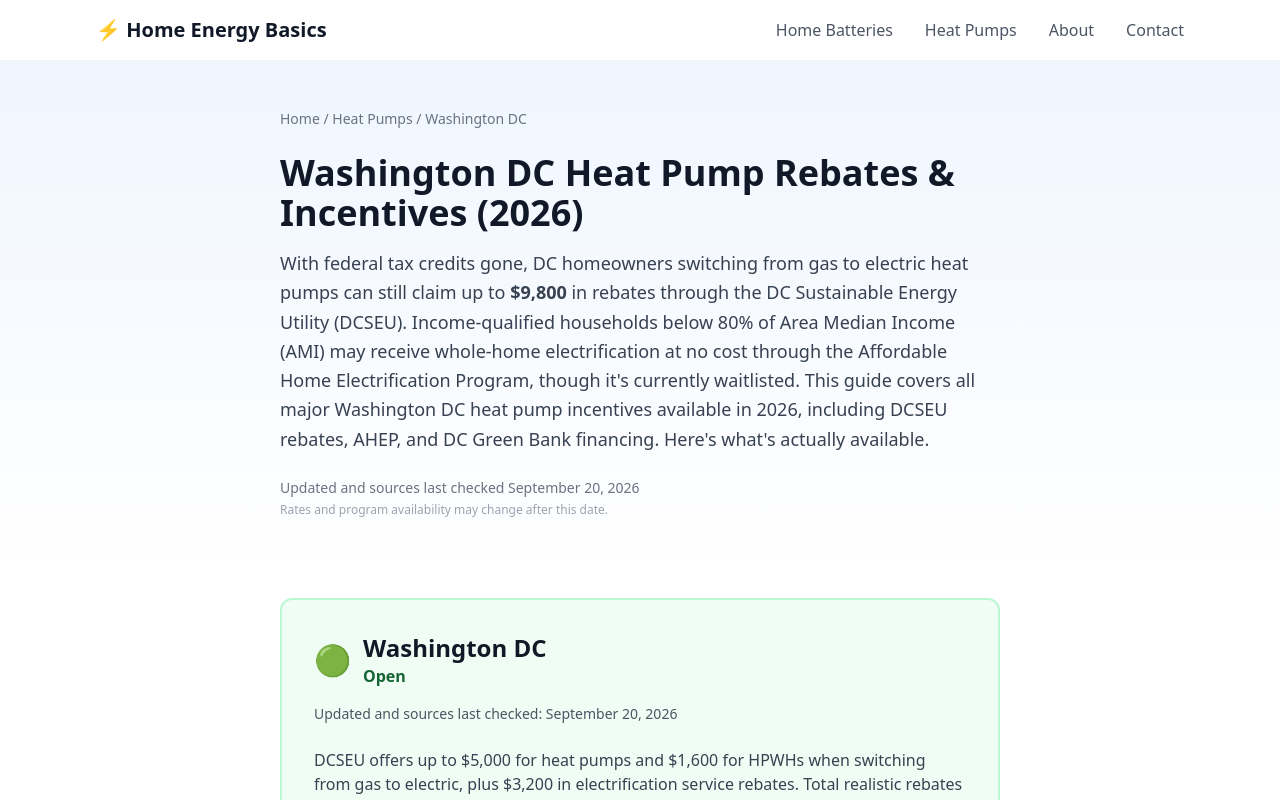
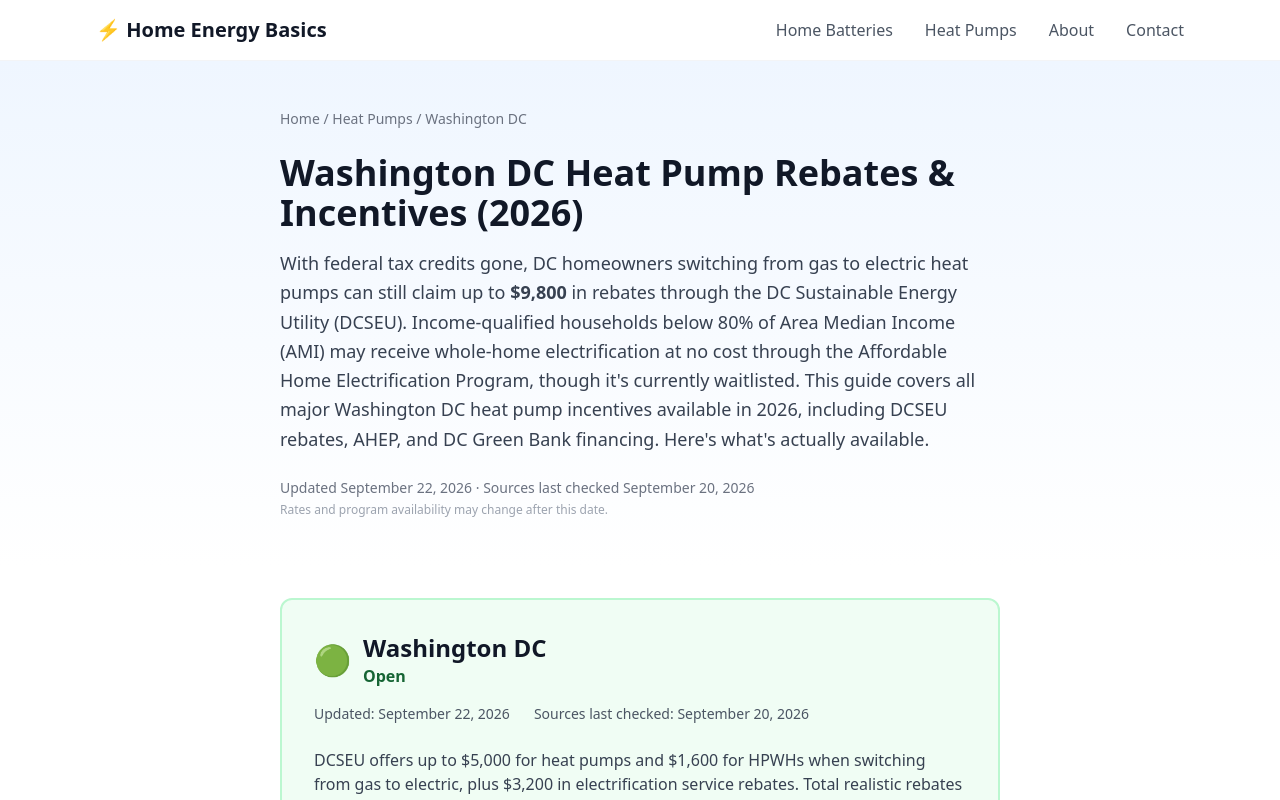
Before and after one commit to giniwproductions-88/homeenergybasics, a Next.js app: page /heat-pumps/states/dc in a window 1280 px wide. Shown: the top 800 px of the page. Built offline with nearby package versions, Linux system fonts and the light colour scheme.

Commit message:
fix(dc): AHEP waitlist card matches its summary; move Pepco docs to how-to-apply

```diff
--- a/src/app/heat-pumps/states/dc/page.tsx
+++ b/src/app/heat-pumps/states/dc/page.tsx
@@ -286,7 +286,7 @@ export default function WashingtonDCPage() {
 
           <h3 className="text-lg font-semibold text-gray-900 mb-3">Eligibility requirements</h3>
           <p className="text-gray-700 leading-relaxed mb-6">
-            Household income must be at or below 80% of Area Median Income (AMI) — approximately <strong>$132,900</strong> for a four-person household in the DC metro area — or receipt of federal assistance (SNAP, TANF, SSI, LIHEAP, Solar for All, or the Weatherization Assistance Program). Participants must have existing gas or oil heating, water heating, or cooking equipment. Applicants must supply a Pepco bill and a signed Pepco authorization form.
+            Household income must be at or below 80% of Area Median Income (AMI) — approximately <strong>$132,900</strong> for a four-person household in the DC metro area — or receipt of federal assistance (SNAP, TANF, SSI, LIHEAP, Solar for All, or the Weatherization Assistance Program). Participants must have existing gas or oil heating, water heating, or cooking equipment.
           </p>
 
           <p className="text-gray-700 leading-relaxed mb-6">
@@ -295,7 +295,7 @@ export default function WashingtonDCPage() {
 
           <div className="bg-amber-50 border border-amber-200 rounded-lg p-5 mb-6">
             <p className="font-semibold text-amber-800 mb-1">⚠ AHEP is currently accepting waitlist applications only</p>
-            <p className="text-sm text-amber-900">Due to overwhelming demand and limited funding, AHEP is not processing new applications immediately. Households who qualify — owners and renters alike — should still apply to join the waitlist, as the no-cost benefit far exceeds any combination of standard rebates.</p>
+            <p className="text-sm text-amber-900">Due to overwhelming demand and limited funding, all AHEP applications received are placed on a waitlist until further notice. DCSEU checks basic income eligibility within 30 days of submission, and approved projects take three to six months on average. Households who qualify — owners and renters alike — should still apply to join the waitlist, as the no-cost benefit far exceeds any combination of standard rebates. DCSEU asks applicants without heat or hot water to apply and then notify the program of their circumstances directly.</p>
           </div>
 
           <h3 className="text-lg font-semibold text-gray-900 mb-3">DC&apos;s federal rebate structure is unusual</h3>
@@ -456,7 +456,7 @@ export default function WashingtonDCPage() {
               <div>
                 <p className="font-semibold text-gray-900">For income-qualified programs, apply separately through AHEP</p>
                 <p className="text-sm text-gray-700">Households below 80% AMI should apply for AHEP at{" "}
-                  <a href="https://www.dcseu.com/ahep-sfa-apply" target="_blank" rel="noopener noreferrer" className="text-brand-600 hover:underline">dcseu.com/ahep-sfa-apply</a>. AHEP is a separate track from standard rebates — do not apply for both.</p>
+                  <a href="https://www.dcseu.com/ahep-sfa-apply" target="_blank" rel="noopener noreferrer" className="text-brand-600 hover:underline">dcseu.com/ahep-sfa-apply</a>. AHEP is a separate track from standard rebates — do not apply for both. Applications require a Pepco bill, a signed Pepco authorization form, a signed Washington Gas authorization form, and income and identity documentation for every household member.</p>
               </div>
             </div>
           </div>
--- a/src/data/incentives.ts
+++ b/src/data/incentives.ts
@@ -1805,7 +1805,7 @@ export const incentives: Record<StateCode, StateIncentive> = {
     stateName: "Washington DC",
     status: "open",
     lastVerified: "2026-09-20",
-    lastUpdated: "2026-09-20",
+    lastUpdated: "2026-09-22",
     summary:
       "DCSEU offers up to $5,000 for heat pumps and $1,600 for HPWHs when switching from gas to electric, plus $3,200 in electrification service rebates. Total realistic rebates reach $9,800. Federal 25C/25D credits expired. AHEP provides no-cost electrification for households below 80% AMI but is currently waitlisted.",
     sources: [
```
